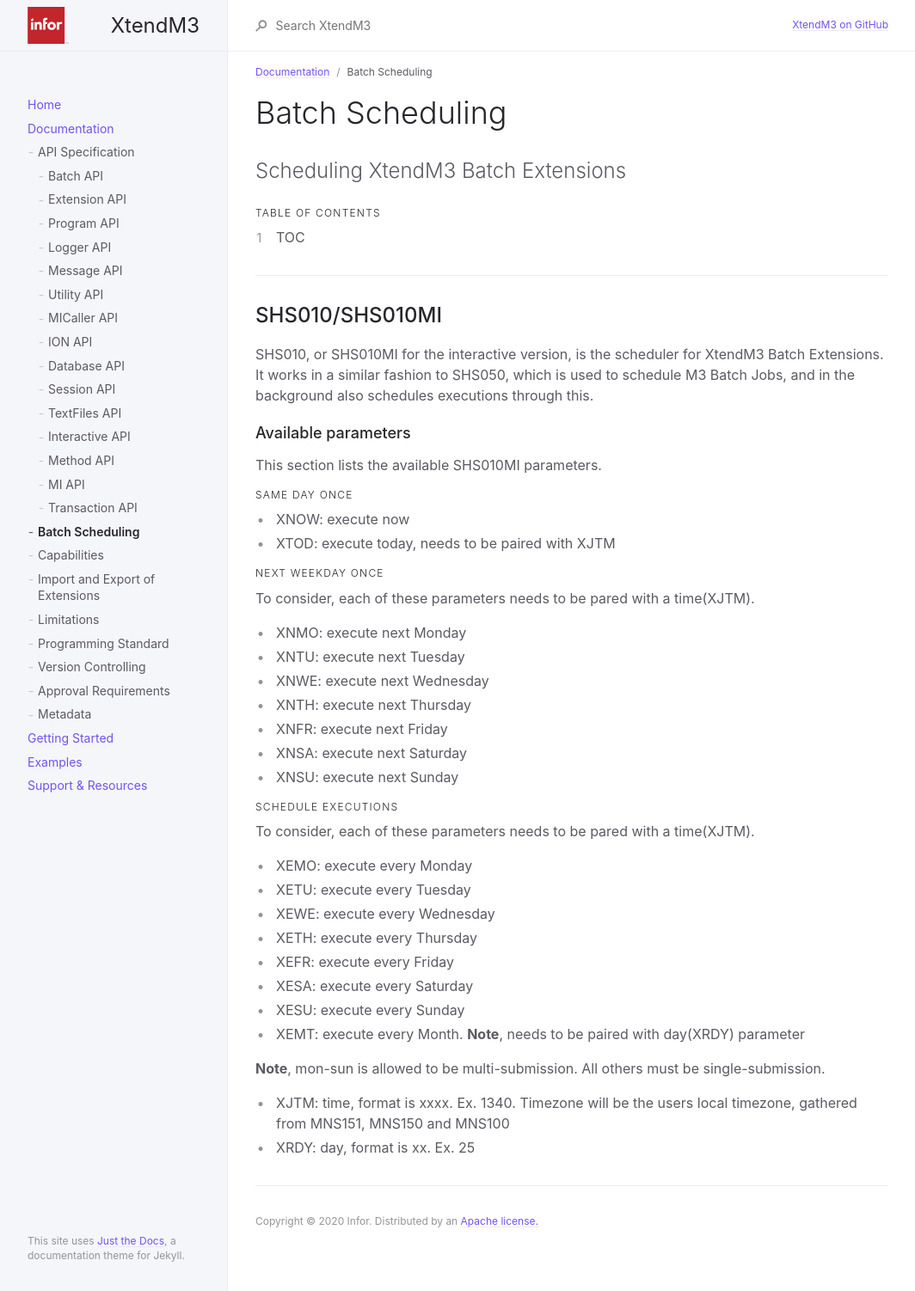
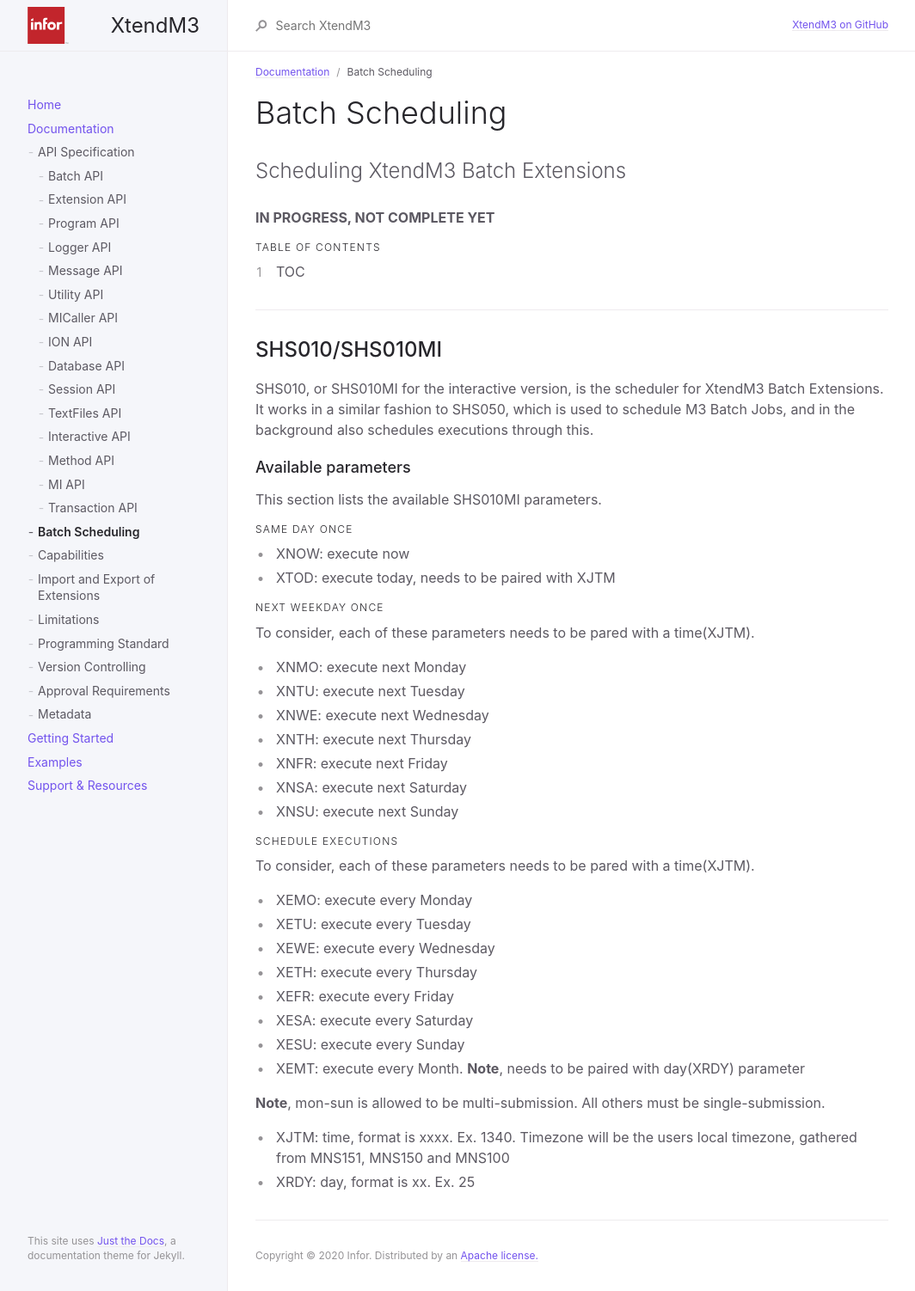
Before and after one commit to infor-cloud/xtendm3, a Jekyll site: the page built from docs/documentation/batch-scheduling.md, in a window 1280 px wide. Shown: the whole page at 86% size, without its empty margins (107-1171 px from the left). Built offline with Jekyll 4.4.1, drawn with Linux system fonts in a browser that asks for light colours.

Commit message:
added wip banner

```diff
--- a/docs/documentation/batch-scheduling.md
+++ b/docs/documentation/batch-scheduling.md
@@ -10,6 +10,7 @@ nav_order: 1
 
 Scheduling XtendM3 Batch Extensions
 {: .fs-6 .fw-300 }
+**️IN PROGRESS, NOT COMPLETE YET**
 
 ## Table of contents
 {: .no_toc .text-delta }
```
